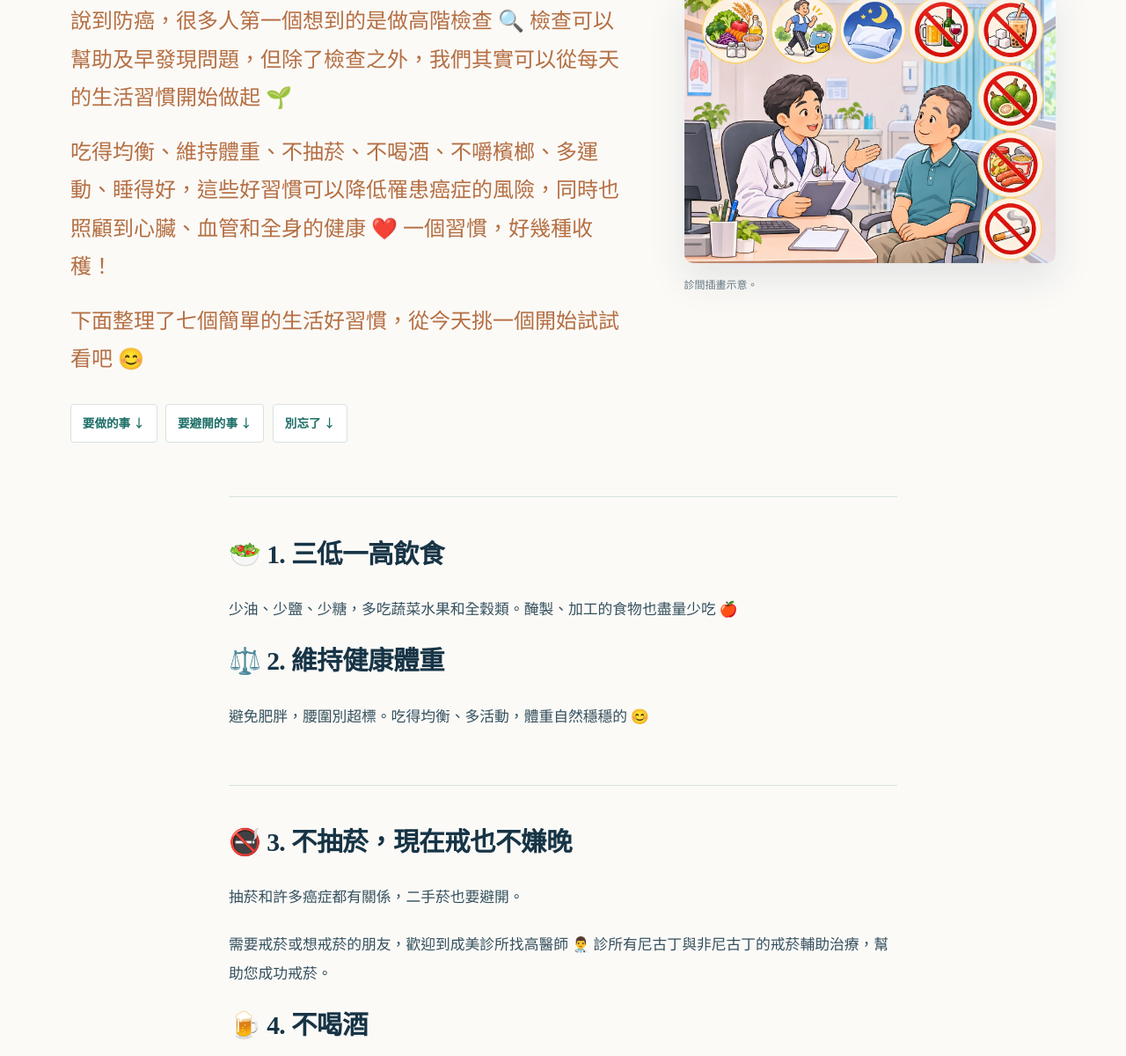
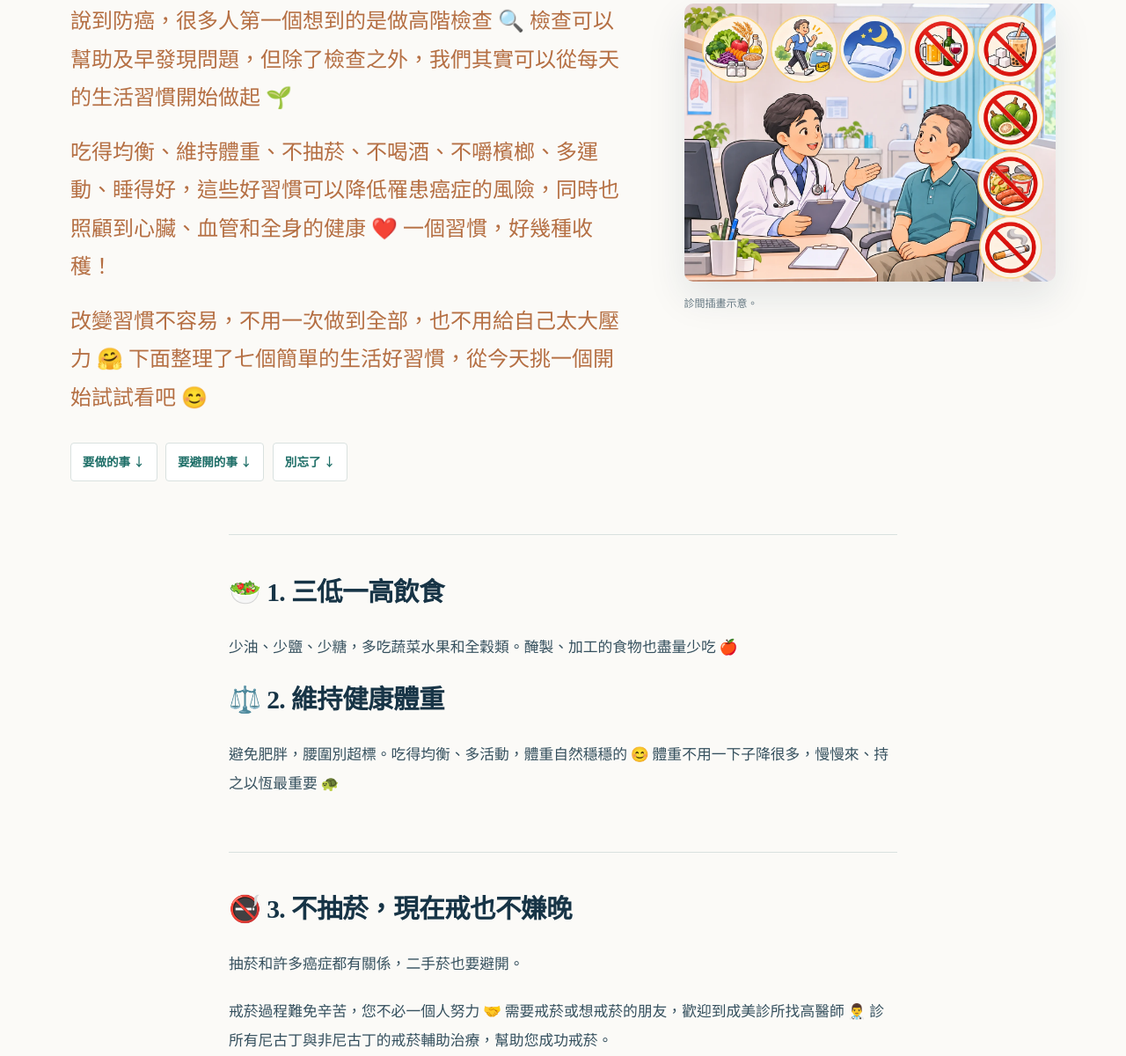
Before and after one commit to kenkao0127-droid/dr-kao-personal-website, a plain HTML site: page education/cancer-prevention-story.html in a window 1280 px wide. Shown: the part 342-1542 px from the top of the page at 88% size. Drawn offline with Linux system fonts and the light colour scheme.

Commit message:
Add warmer care sentences to cancer-prevention handout

```diff
--- a/education/cancer-prevention-story.html
+++ b/education/cancer-prevention-story.html
@@ -30,7 +30,7 @@
       <h1>🌱 從每天的生活開始，降低癌症風險</h1>
       <p class="care-deck">說到防癌，很多人第一個想到的是做高階檢查 🔍 檢查可以幫助及早發現問題，但除了檢查之外，我們其實可以從每天的生活習慣開始做起 🌱</p>
       <p class="care-deck">吃得均衡、維持體重、不抽菸、不喝酒、不嚼檳榔、多運動、睡得好，這些好習慣可以降低罹患癌症的風險，同時也照顧到心臟、血管和全身的健康 ❤️ 一個習慣，好幾種收穫！</p>
-      <p class="care-deck">下面整理了七個簡單的生活好習慣，從今天挑一個開始試試看吧 😊</p>
+      <p class="care-deck">改變習慣不容易，不用一次做到全部，也不用給自己太大壓力 🤗 下面整理了七個簡單的生活好習慣，從今天挑一個開始試試看吧 😊</p>
       <nav class="care-toc" aria-label="文章段落"><a href="#do">要做的事 ↓</a><a href="#avoid">要避開的事 ↓</a><a href="#remember">別忘了 ↓</a></nav>
     </div><figure class="care-figure">
       <img src="../assets/images/cancer-prevention-clinic.webp" width="1448" height="1086" alt="醫師在診間向病人衛教防癌生活習慣，旁邊有均衡飲食、運動、睡眠的小圖，以及禁菸、禁酒、禁檳榔、少含糖飲料與醃製食品的圖示" fetchpriority="high">
@@ -40,12 +40,12 @@
 <h2>🥗 1. 三低一高飲食</h2>
 <p>少油、少鹽、少糖，多吃蔬菜水果和全穀類。醃製、加工的食物也盡量少吃 🍎</p>
 <h2>⚖️ 2. 維持健康體重</h2>
-<p>避免肥胖，腰圍別超標。吃得均衡、多活動，體重自然穩穩的 😊</p>
+<p>避免肥胖，腰圍別超標。吃得均衡、多活動，體重自然穩穩的 😊 體重不用一下子降很多，慢慢來、持之以恆最重要 🐢</p>
 </section>
 <section id="avoid" aria-label="要避開的事">
 <h2>🚭 3. 不抽菸，現在戒也不嫌晚</h2>
 <p>抽菸和許多癌症都有關係，二手菸也要避開。</p>
-<p>需要戒菸或想戒菸的朋友，歡迎到成美診所找高醫師 👨‍⚕️ 診所有尼古丁與非尼古丁的戒菸輔助治療，幫助您成功戒菸。</p>
+<p>戒菸過程難免辛苦，您不必一個人努力 🤝 需要戒菸或想戒菸的朋友，歡迎到成美診所找高醫師 👨‍⚕️ 診所有尼古丁與非尼古丁的戒菸輔助治療，幫助您成功戒菸。</p>
 <h2>🍺 4. 不喝酒</h2>
 <p>喝酒會增加多種癌症的風險，能不喝就不喝。</p>
 <h2>🚫 5. 不嚼檳榔</h2>
@@ -53,12 +53,13 @@
 </section>
 <section aria-label="運動與睡眠">
 <h2>🏃 6. 規律運動</h2>
-<p>每週累積約 150 分鐘的活動，像快走、騎車都可以，有空再加一點肌力訓練 🚴</p>
+<p>每週累積約 150 分鐘的活動，像快走、騎車都可以，有空再加一點肌力訓練 🚴 選一個自己喜歡、做得下去的運動，就是最好的運動 🙂</p>
 <h2>😴 7. 睡得好、作息規律</h2>
 <p>好的睡眠讓身體更健康 🌙</p>
 </section>
 <section id="remember"><h2>📌 別忘了</h2>
 <p>按時接種建議的疫苗，有 B、C 型肝炎或幽門桿菌的人要好好追蹤治療。身體出現持續不舒服或異常變化時，請盡早就醫 🏥</p>
+<p>您的健康，是家人最大的安心 💚 照顧身體的路上有任何疑問，歡迎回診時和高醫師聊聊，我們一起陪您慢慢來。</p>
 <p>💬 這張衛教單提供一般健康建議，不能取代醫師診斷。如果有疑問，歡迎回診時和高醫師聊聊。</p>
 </section><div class="care-closing"><a href="./">繼續閱讀醫療小故事 →</a></div></div>
   </article></main>
```
